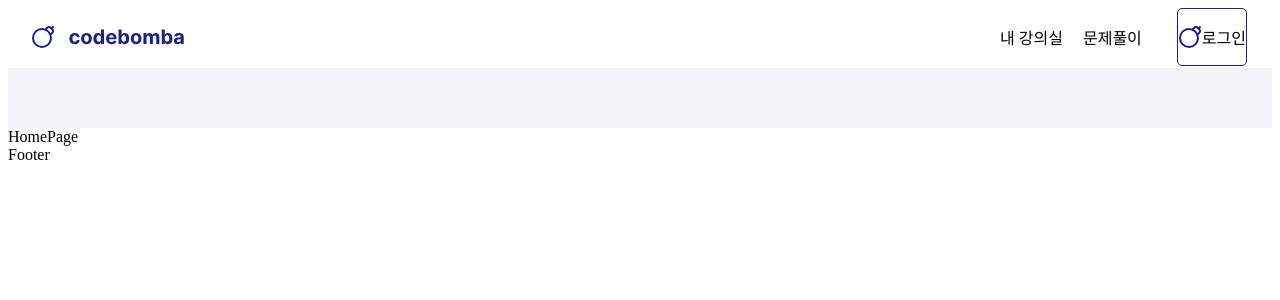
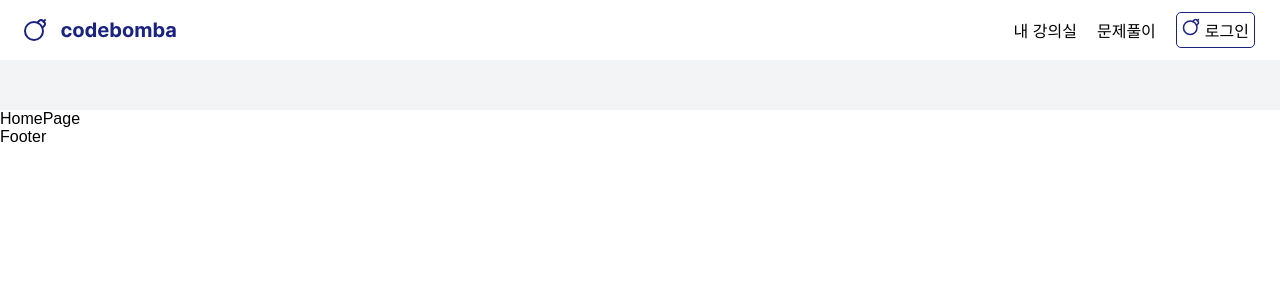
Before and after one commit to wanted-Tsarbomba-module03-Project/Tsarbomba-Frontend-module03-LMS, a React (Vite) app: page / in a window 1280 px wide. Shown: the top 300 px of the page. Built offline with nearby package versions, Linux system fonts and the light colour scheme; a web font is replaced by a local one.

Commit message:
merge를 위한 push

```diff
--- a/src/components/layout/CategoryNav.css
+++ b/src/components/layout/CategoryNav.css
@@ -1,5 +1,5 @@
 .nav {
   width: 100%;
-  height: 60px;
+  height: 50px;
   background-color: #f3f4f6;
 }
--- a/src/components/layout/CategoryNav.jsx
+++ b/src/components/layout/CategoryNav.jsx
@@ -1,5 +1,6 @@
 import React from "react";
 import "./CategoryNav.css";
+import "../common/reset.css";
 
 function CategoryNav() {
   return (
--- a/src/components/layout/Header.css
+++ b/src/components/layout/Header.css
@@ -1,6 +1,9 @@
 .header {
   width: 100%;
   height: 60px;
+  display: flex;
+  align-items: center;
+  justify-content: right;
 }
 
 .header-content {
@@ -21,11 +24,13 @@
   display: flex;
   align-items: center;
   justify-content: right;
+  margin-right: 15px;
 }
 
 .header-btn {
   display: flex;
-  margin: 0px 25px;
+  margin: 0px 10px;
+  padding: 5px;
   border-radius: 5px;
   border: 1px solid #1a237e;
   background-color: white;
@@ -39,3 +44,10 @@
 .header-text {
   width: 100%;
 }
+
+.header-bomb-img {
+  width: 18px;
+  height: 18px;
+  margin-right: 5px;
+  object-fit: contain;
+}
--- a/src/components/layout/Header.jsx
+++ b/src/components/layout/Header.jsx
@@ -3,8 +3,9 @@ import SearchBar from "../common/Searchbar";
 import { useNavigate } from "react-router-dom";
 
 import "./Header.css";
+import "../common/reset.css";
 import MainLogo from "../../assets/img/codebomba-logo-Icon.svg";
-import BombLogo from "../../assets/img/bomb-Icon.svg";
+import BombLogo from "../../assets/img/bluebomb-Icon.svg";
 
 function Header() {
   return (
```
Also changed, not shown: src/assets/img/bluebomb-Icon.svg (renamed from src/assets/img/bomb-Icon.svg).
